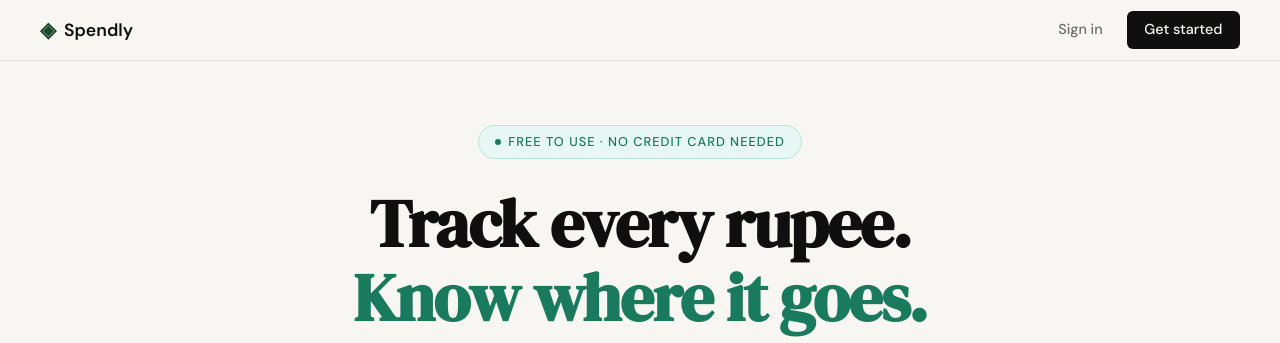
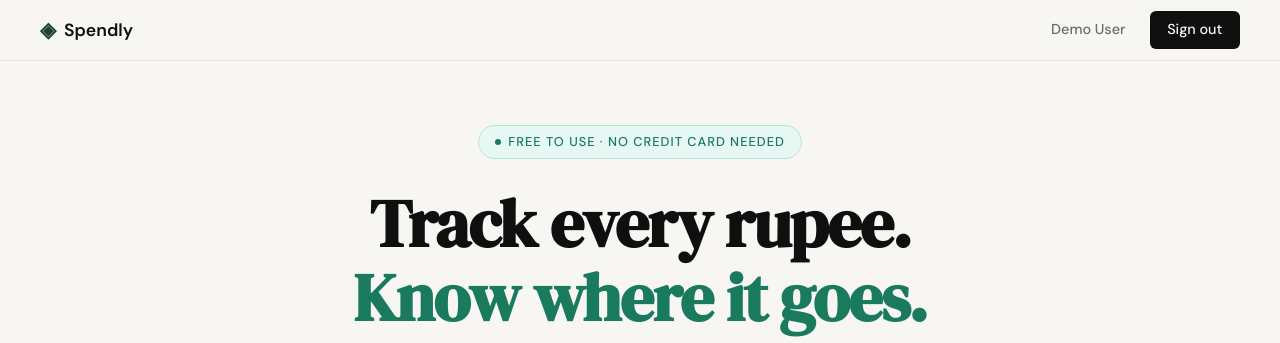
Before and after one commit to abhishek-saurav/spendly, a Flask app: page / in a window 1280 px wide. Shown: the top 343 px of the page. Run offline with Flask 3, Linux system fonts and the light colour scheme; a user stored in the database is signed in.

Commit message:
add login functionality

```diff
--- a/static/css/style.css
+++ b/static/css/style.css
@@ -102,6 +102,7 @@ a { color: inherit; text-decoration: none; }
 
 .nav-links a { color: var(--ink-muted); transition: color 0.2s; }
 .nav-links a:hover { color: var(--ink); }
+.nav-user { color: var(--ink-muted); font-size: 0.9rem; font-weight: 500; }
 
 .nav-cta {
     background: var(--ink) !important;
--- a/templates/base.html
+++ b/templates/base.html
@@ -19,8 +19,13 @@
                 <span class="brand-name">Spendly</span>
             </a>
             <div class="nav-links">
+                {% if session.get("user_id") %}
+                <span class="nav-user">{{ session.get("user_name") }}</span>
+                <a href="{{ url_for('logout') }}" class="nav-cta">Sign out</a>
+                {% else %}
                 <a href="{{ url_for('login') }}">Sign in</a>
                 <a href="{{ url_for('register') }}" class="nav-cta">Get started</a>
+                {% endif %}
             </div>
         </div>
     </nav>
```
Also changed, not shown: spendly.db.
